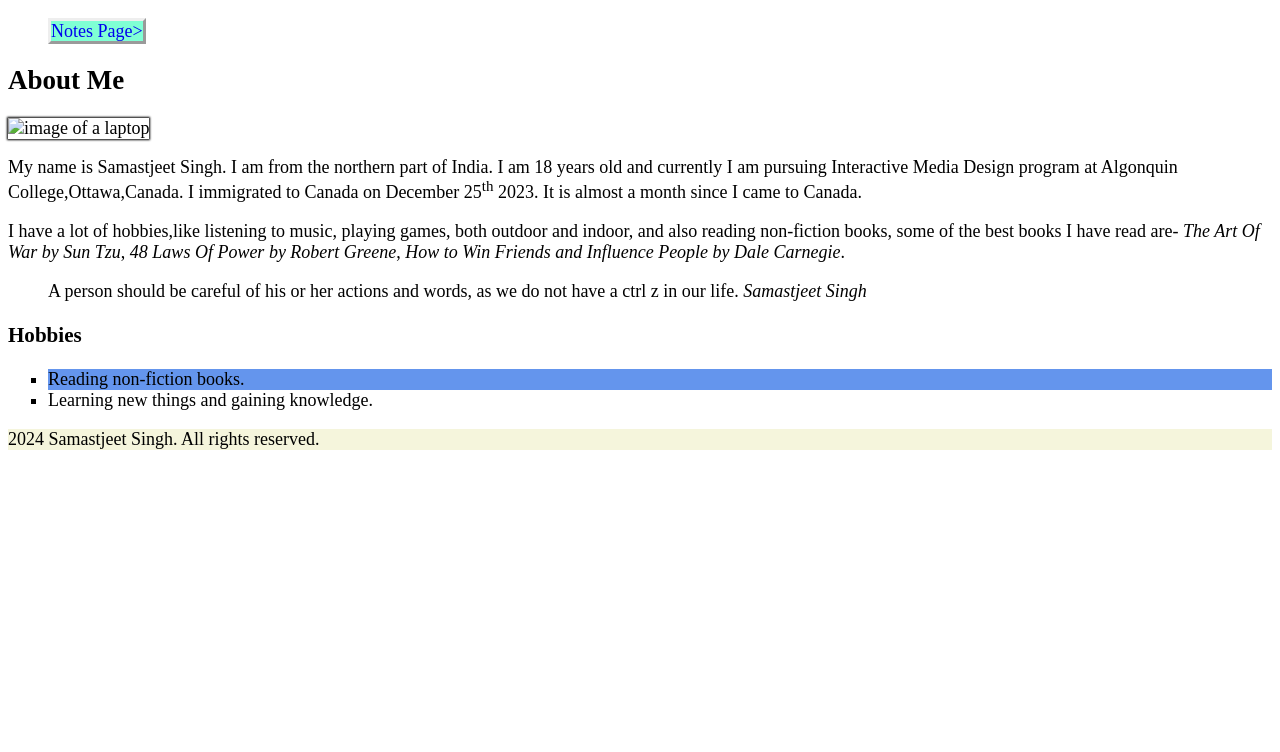
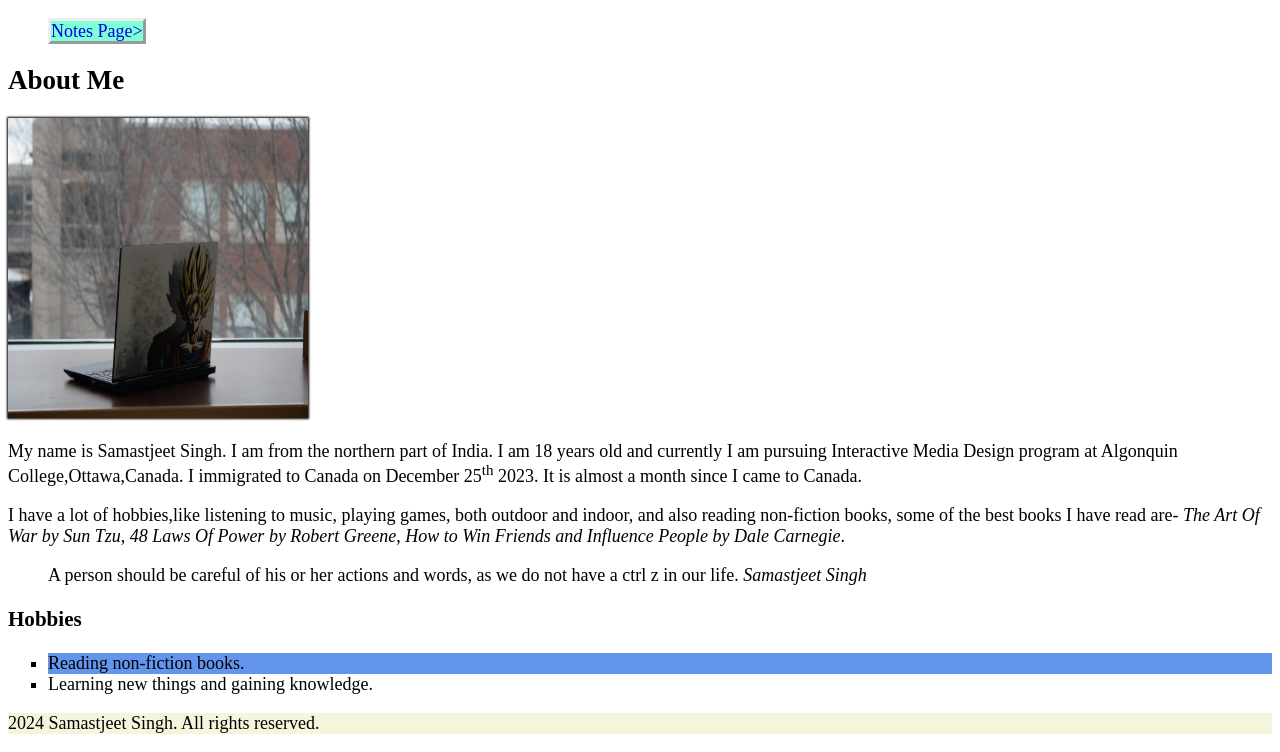
Before and after one commit to sing2313/sing2313.github.io, a plain HTML site: page html-assignment/index.html in a window 1280 px wide. Shown: the part 69-821 px from the top of the page. Before the commit the page ends 800 px from the top, so only its background shows below. Drawn offline with Linux system fonts and the light colour scheme.

Commit message:
corrected

```diff
--- a/html-assignment/index.html
+++ b/html-assignment/index.html
@@ -19,7 +19,7 @@
 </nav>
 <article>
     <h2>About Me</h2>
- <img id="image" src="images/sam.jpg" alt="image of a laptop" width="300" height="300">
+ <img id="image" src="photo/sam.jpg" alt="image of a laptop" width="300" height="300">
 <p>
    My name is Samastjeet Singh. I am from the northern part of India. I am 18 years old and currently I am pursuing Interactive Media Design program at Algonquin College,Ottawa,Canada. I immigrated to Canada on December 25<sup>th</sup> 2023. It is almost a month since I came to Canada.
 </p>
```
Also changed, not shown: html-assignment/photo/sam.jpg (added).
